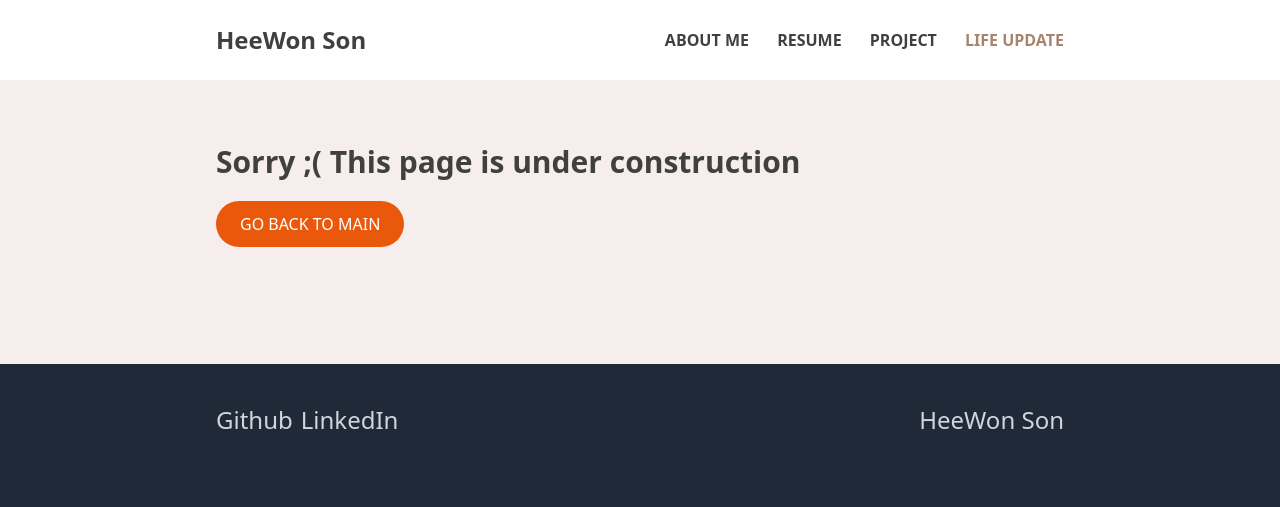
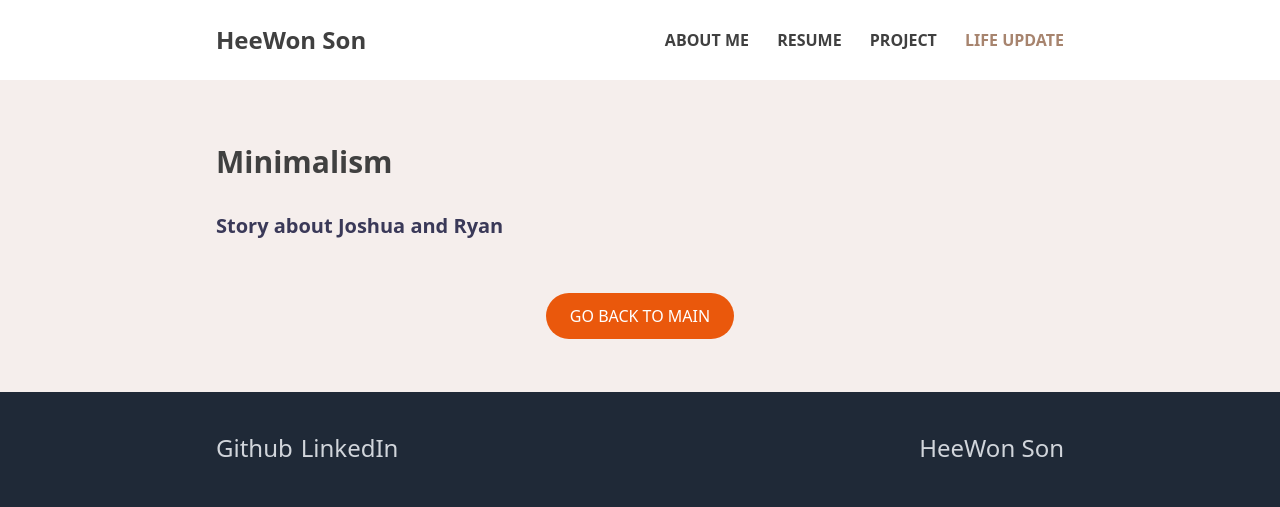
Before and after one commit to Watermelonlemon/heewon_website, a website: page life_update.html in a window 1280 px wide. Drawn offline with Linux system fonts and the light colour scheme.

Commit message:
Update life_update.html

```diff
--- a/life_update.html
+++ b/life_update.html
@@ -48,18 +48,18 @@
             <!-- Left side -->
             <div class="flex flex-col space-y-8 py-16 p-6 lg:px-16 xl:px-24 md:w-2/3">
                 <h1 class="text-basicGray space-y-5 text-2xl font-bold text-center md:w-max md:text-left md:text-3xl">
-                    Sorry ;( This page is under construction
+                    Minimalism
                 </h1>
-                <div class="pb-16 text-left">
-                    <a href="https://heewon.info/" class="p-3 px-6 baseline text-white bg-orange-600 rounded-full hover:bg-orange-400 ease-in duration-150">GO BACK TO MAIN</a>
+                <p class="hidden">
+
+                </p>
+                <div>
+                    <a href="https://www.theminimalists.com/archives/" class="font-semibold text-xl text-purpleBlue hover:text-fallBeige ease-in duration-150">Story about Joshua and Ryan</a>
                 </div>
             </div>
-            <!-- Right side -->
-            <div class="invisible flex flex-col space-y-6 my-32 md:px-6 lg:px-16 xl:px-24 md:w-1/3">
-                <h1>
-                    My research area is blah blah
-                </h1>
-            </div>
+        </div>
+        <div class="pb-16 text-center">
+            <a href="https://heewon.info/" class="p-3 px-6 baseline text-white bg-orange-600 rounded-full hover:bg-orange-400 ease-in duration-150">GO BACK TO MAIN</a>
         </div>
     </section>
 
```
